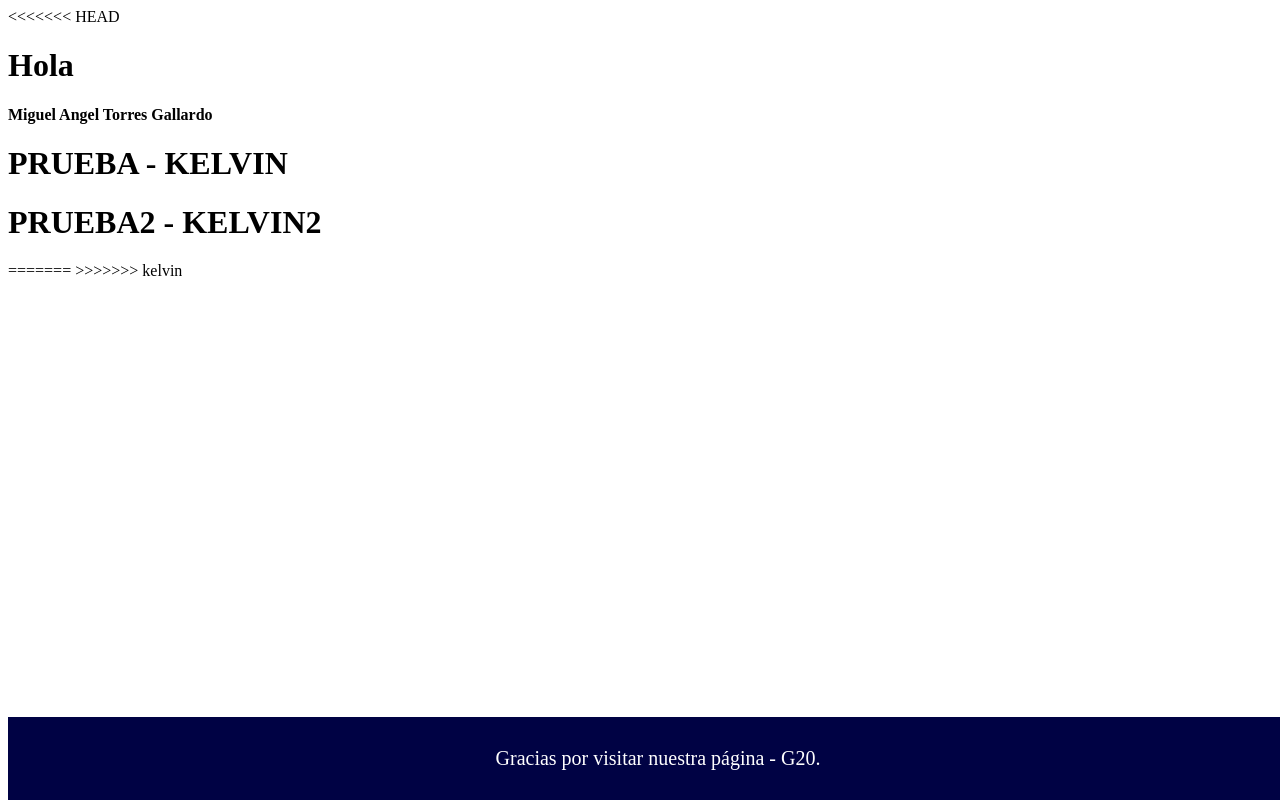
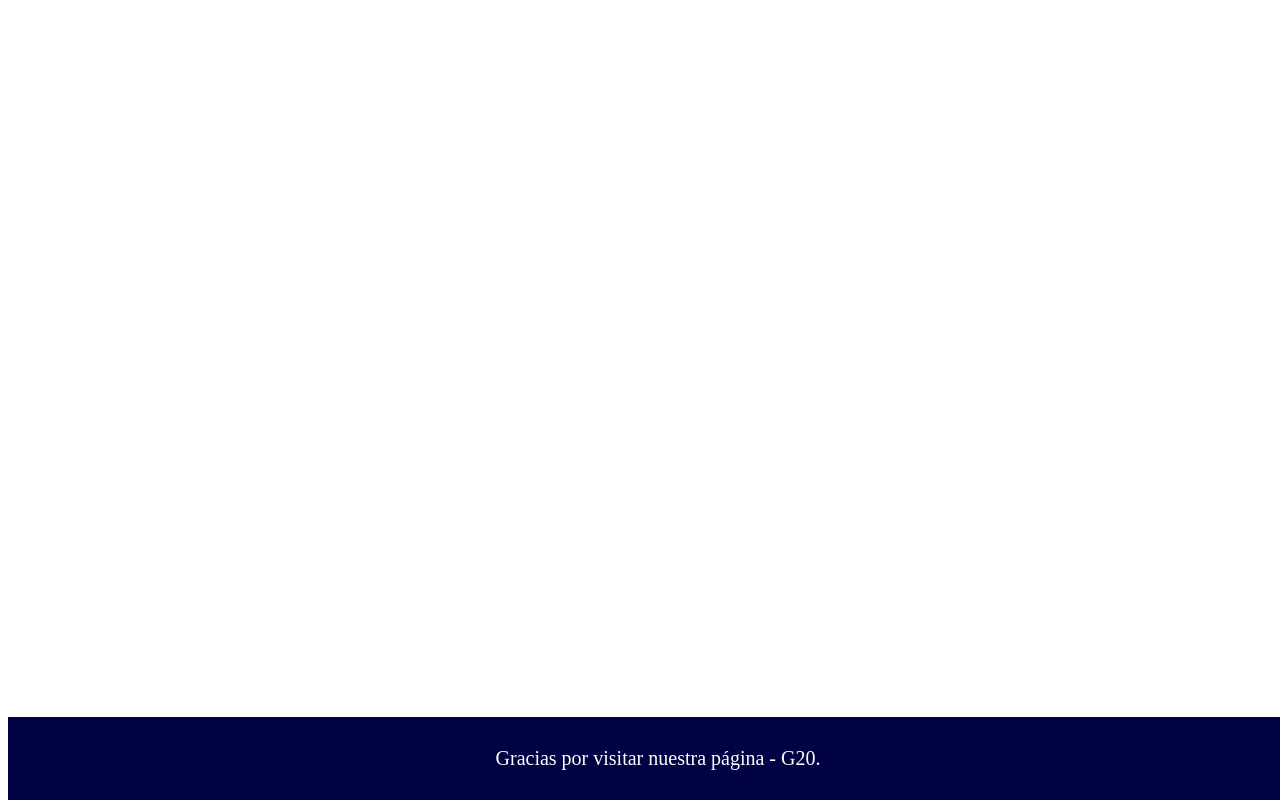
Before and after one commit to dcmu11/sala1, a plain HTML site: page index.html in a window 1280 px wide. Drawn offline with Linux system fonts and the light colour scheme.

Commit message:
footer kelvin

```diff
--- a/index.html
+++ b/index.html
@@ -5,14 +5,6 @@
     <meta name="viewport" content="width=device-width, initial-scale=1.0">
 
 </head>
-<<<<<<< HEAD
-<body>
-    <h1>Hola</h1>
-    <h4>Miguel Angel Torres Gallardo</h4>
-
-    <h1>PRUEBA - KELVIN</h1>
-    <h1>PRUEBA2 - KELVIN2</h1>
-=======
 
 
 
@@ -38,6 +30,5 @@
     <footer>
         <p> Gracias por visitar nuestra página - G20.</p>
     </footer>
->>>>>>> kelvin
 </body>
 </html>
```
